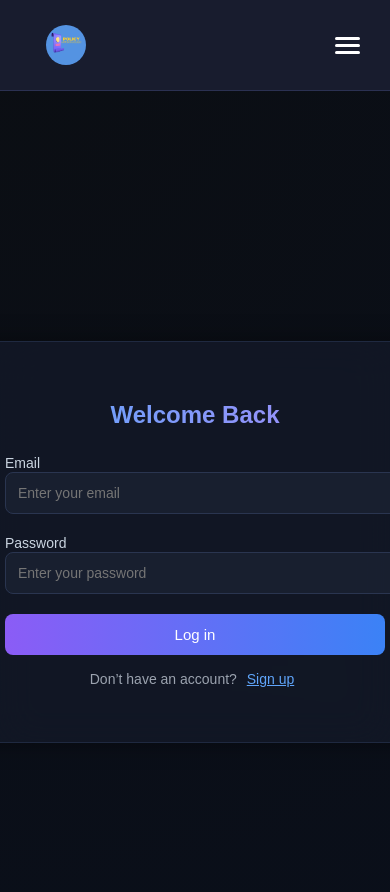
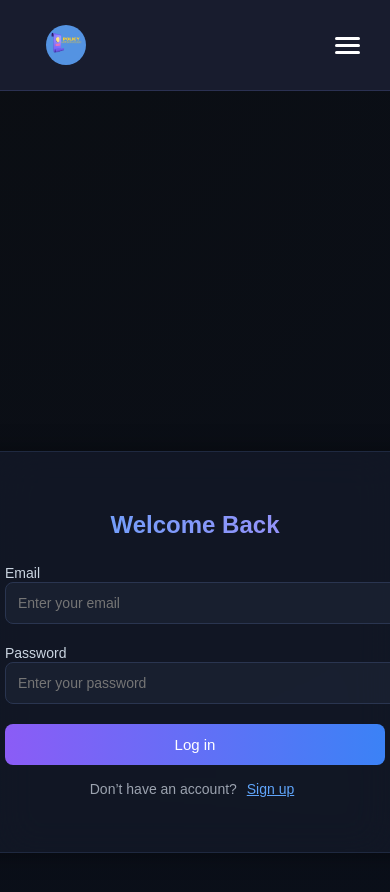
Before and after one commit to Ro706/project_policy, a React (Vite) app: page /login in a window 390 px wide. Shown: the top 892 px of the page. Built offline with nearby package versions, Linux system fonts and the light colour scheme; no server answers.

Commit message:
update [08-11-2025] update Navbar

```diff
--- a/src/home.css
+++ b/src/home.css
@@ -225,6 +225,9 @@ select {
 }
 
 @media (max-width: 768px) {
+  .summarizer-container {
+    padding: 15px;
+  }
   .summarizer-card {
     padding: 20px;
   }
@@ -264,6 +267,6 @@ select {
   }
 
   body {
-    margin-top: 120px;
+    margin-top: 230px;
   }
 }
```
